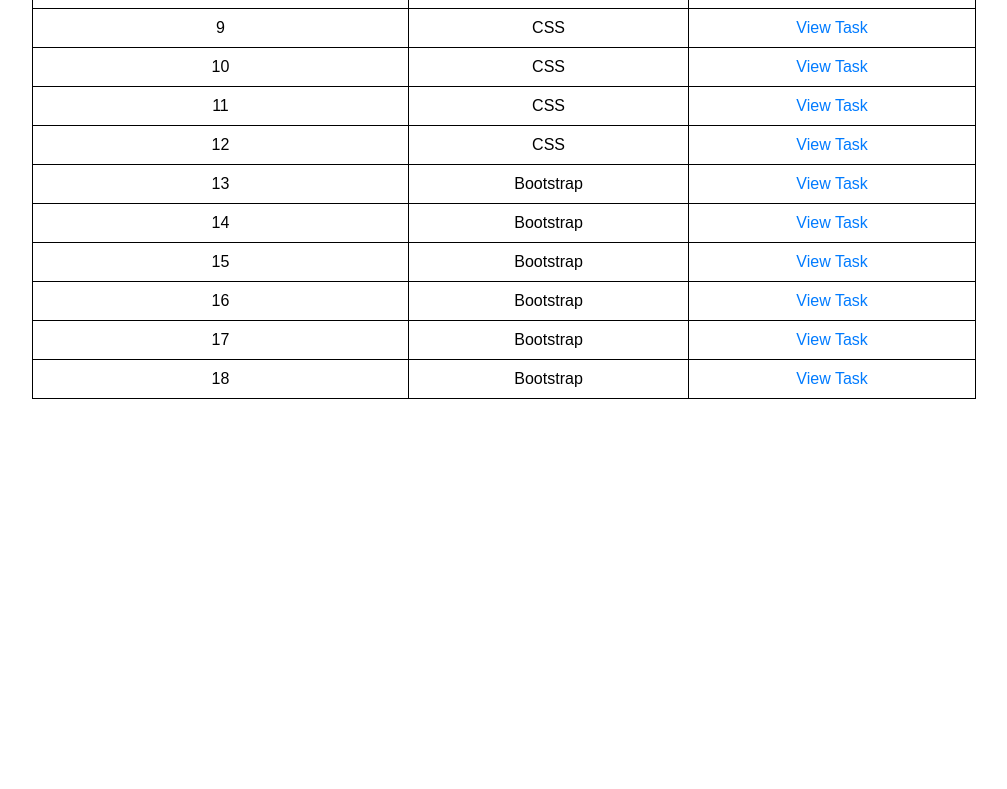
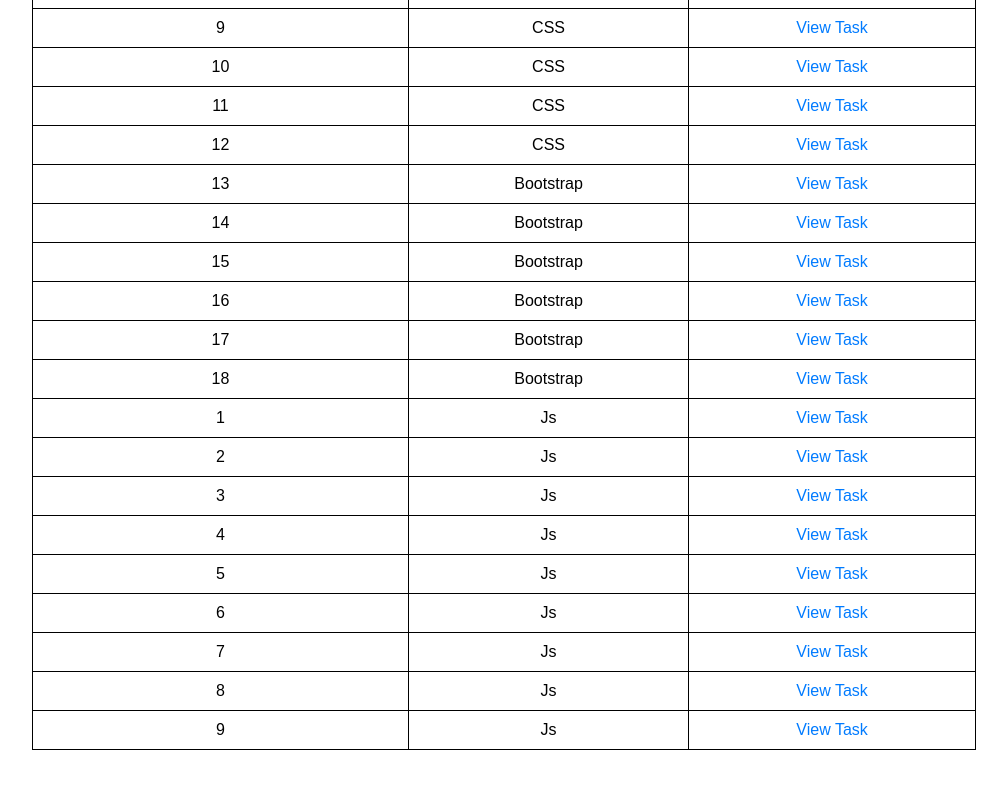
Before and after one commit to midhunnathkr/Ethnus-Assignment, a plain HTML site: page index.html in a window 1280 px wide. Shown: the part 451-1240 px from the top of the page, without its empty margins (136-1143 px from the left). Before the commit the page ends 900 px from the top, so only its background shows below. Drawn offline with Linux system fonts and the light colour scheme.

Commit message:
Update index.html

```diff
--- a/index.html
+++ b/index.html
@@ -58,6 +58,51 @@
         <tr><td>16</td><td>Bootstrap</td><td><a href="bs_task4.html">View Task</a></td></tr>
         <tr><td>17</td><td>Bootstrap</td><td><a href="Boot5.html">View Task</a></td></tr>
         <tr><td>18</td><td>Bootstrap</td><td><a href="bs task-6.html">View Task</a></td></tr>
+        <tr>
+        <td>1</td>
+        <td>Js</td>
+        <td><a href="js1.html" target="_blank">View Task</a></td>
+      </tr>
+      <tr>
+        <td>2</td>
+        <td>Js</td>
+        <td><a href="js2.html" target="_blank">View Task</a></td>
+      </tr>
+      <tr>
+        <td>3</td>
+        <td>Js</td>
+        <td><a href="js3.html" target="_blank">View Task</a></td>
+      </tr>
+      <tr>
+        <td>4</td>
+        <td>Js</td>
+        <td><a href="js4.html" target="_blank">View Task</a></td>
+      </tr>
+      <tr>
+        <td>5</td>
+        <td>Js</td>
+        <td><a href="js5.html" target="_blank">View Task</a></td>
+      </tr>
+      <tr>
+        <td>6</td>
+        <td>Js</td>
+        <td><a href="js6.html" target="_blank">View Task</a></td>
+      </tr>
+      <tr>
+        <td>7</td>
+        <td>Js</td>
+        <td><a href="js7.html" target="_blank">View Task</a></td>
+      </tr>
+      <tr>
+        <td>8</td>
+        <td>Js</td>
+        <td><a href="js8.html" target="_blank">View Task</a></td>
+      </tr>
+      <tr>
+        <td>9</td>
+        <td>Js</td>
+        <td><a href="js9.index.html" target="_blank">View Task</a></td>
+      </tr>
     </table>
 </body>
 </html>
```
